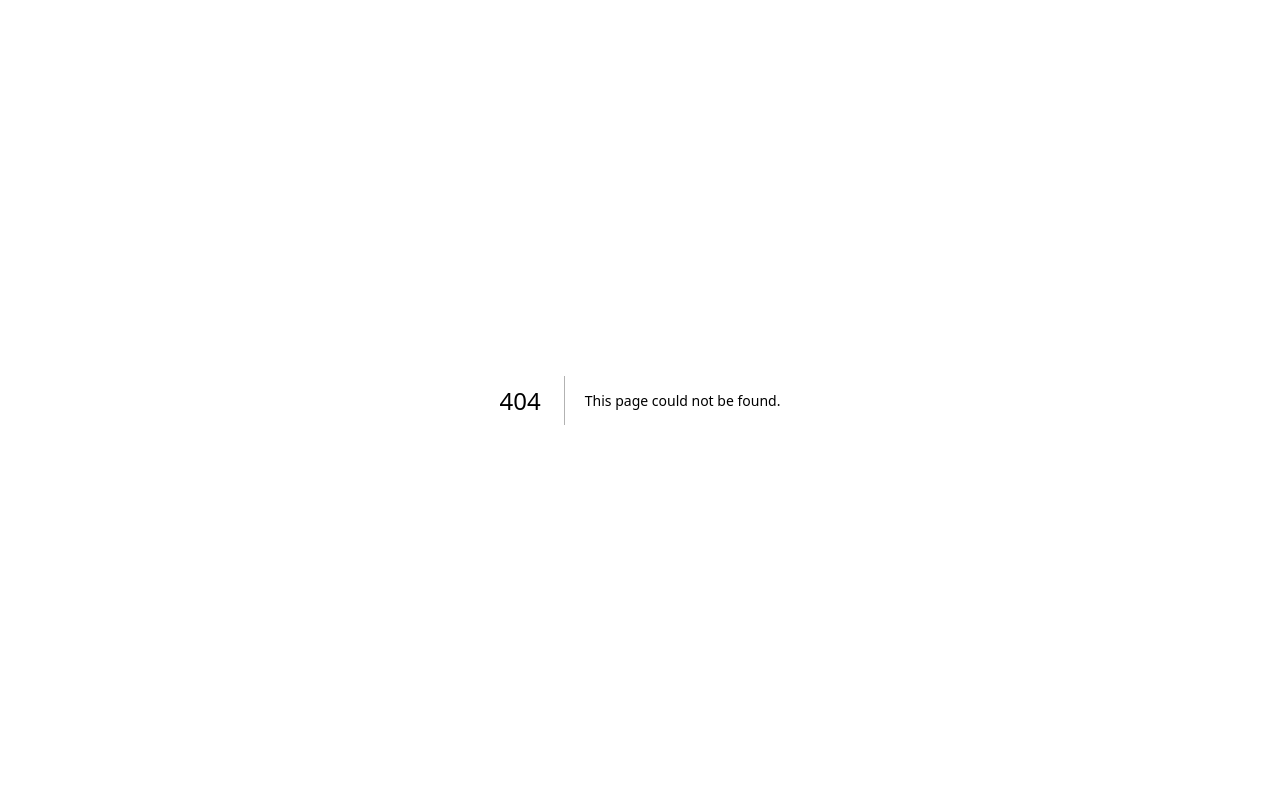
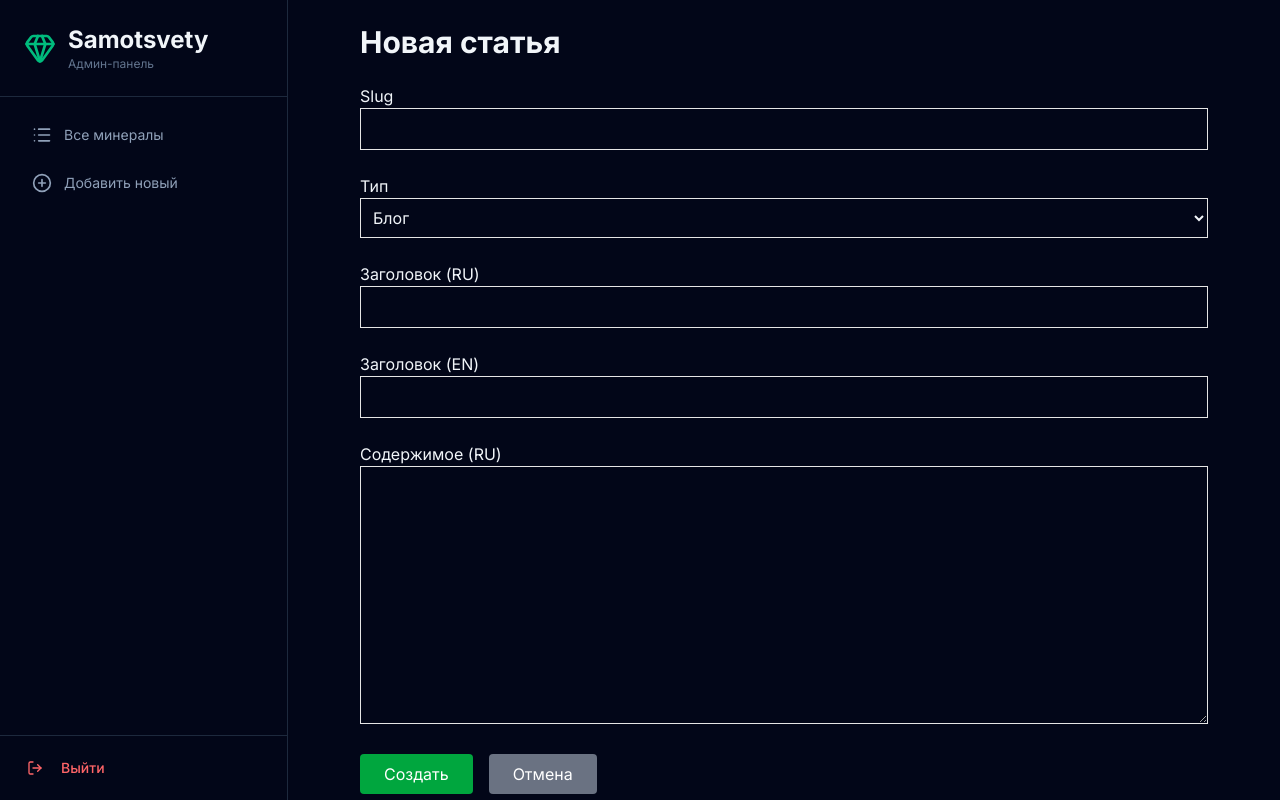
Before and after one commit to roslava/samotsvety-admin, a Next.js app: page /admin/posts/new in a window 1280 px wide. Before the commit this address had no page. Built offline with nearby package versions, Linux system fonts and the light colour scheme; sample sign-in values are in the browser's storage.

Commit message:
app/admin/posts/new/page.tsx

```diff
--- /dev/null
+++ b/app/admin/posts/new/page.tsx
@@ -0,0 +1,86 @@
+'use client';
+
+import { useState } from 'react';
+import { useRouter } from 'next/navigation';
+import { Post } from '@/types/post';
+
+export default function NewPostPage() {
+  const router = useRouter();
+  const [form, setForm] = useState<Partial<Post>>({
+    type: 'blog',
+    is_published: false,
+    gem_slugs: [],
+    tags: [],
+  });
+  const [loading, setLoading] = useState(false);
+
+  const handleSubmit = async (e: React.FormEvent) => {
+    e.preventDefault();
+    setLoading(true);
+
+    try {
+      const res = await fetch('/api/posts', {
+        method: 'POST',
+        headers: { 'Content-Type': 'application/json' },
+        body: JSON.stringify(form),
+      });
+
+      if (res.ok) {
+        router.push('/admin/posts');
+      } else {
+        alert('Ошибка при создании');
+      }
+    } catch (error) {
+      console.error(error);
+    } finally {
+      setLoading(false);
+    }
+  };
+
+  return (
+    <div className="p-6 max-w-4xl mx-auto">
+      <h1 className="text-3xl font-bold mb-6">Новая статья</h1>
+
+      <form onSubmit={handleSubmit} className="space-y-6">
+        <div>
+          <label>Slug</label>
+          <input type="text" value={form.slug} onChange={(e) => setForm({...form, slug: e.target.value})} className="w-full border p-2" required />
+        </div>
+
+        <div>
+          <label>Тип</label>
+          <select value={form.type} onChange={(e) => setForm({...form, type: e.target.value as any})} className="w-full border p-2">
+            <option value="blog">Блог</option>
+            <option value="guide">Гайд</option>
+            <option value="history">История</option>
+            <option value="esoteric">Эзотерика</option>
+          </select>
+        </div>
+
+        <div>
+          <label>Заголовок (RU)</label>
+          <input type="text" value={form.title_ru} onChange={(e) => setForm({...form, title_ru: e.target.value})} className="w-full border p-2" required />
+        </div>
+
+        <div>
+          <label>Заголовок (EN)</label>
+          <input type="text" value={form.title_en} onChange={(e) => setForm({...form, title_en: e.target.value})} className="w-full border p-2" />
+        </div>
+
+        <div>
+          <label>Содержимое (RU)</label>
+          <textarea value={form.content_ru} onChange={(e) => setForm({...form, content_ru: e.target.value})} rows={10} className="w-full border p-2" required />
+        </div>
+
+        <div className="flex gap-4">
+          <button type="submit" disabled={loading} className="bg-green-600 text-white px-6 py-2 rounded">
+            {loading ? 'Сохранение...' : 'Создать'}
+          </button>
+          <button type="button" onClick={() => router.back()} className="bg-gray-500 text-white px-6 py-2 rounded">
+            Отмена
+          </button>
+        </div>
+      </form>
+    </div>
+  );
+}
```
